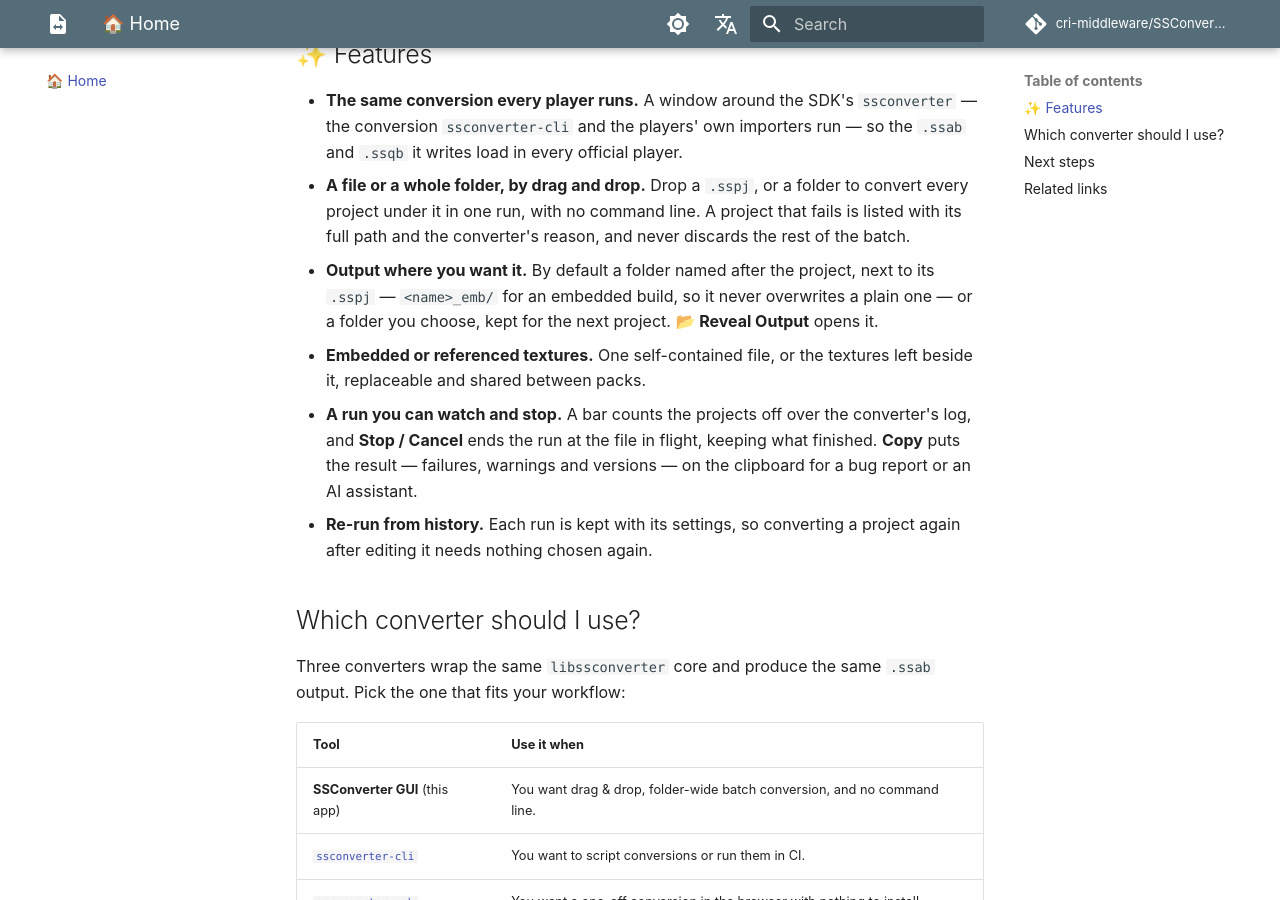
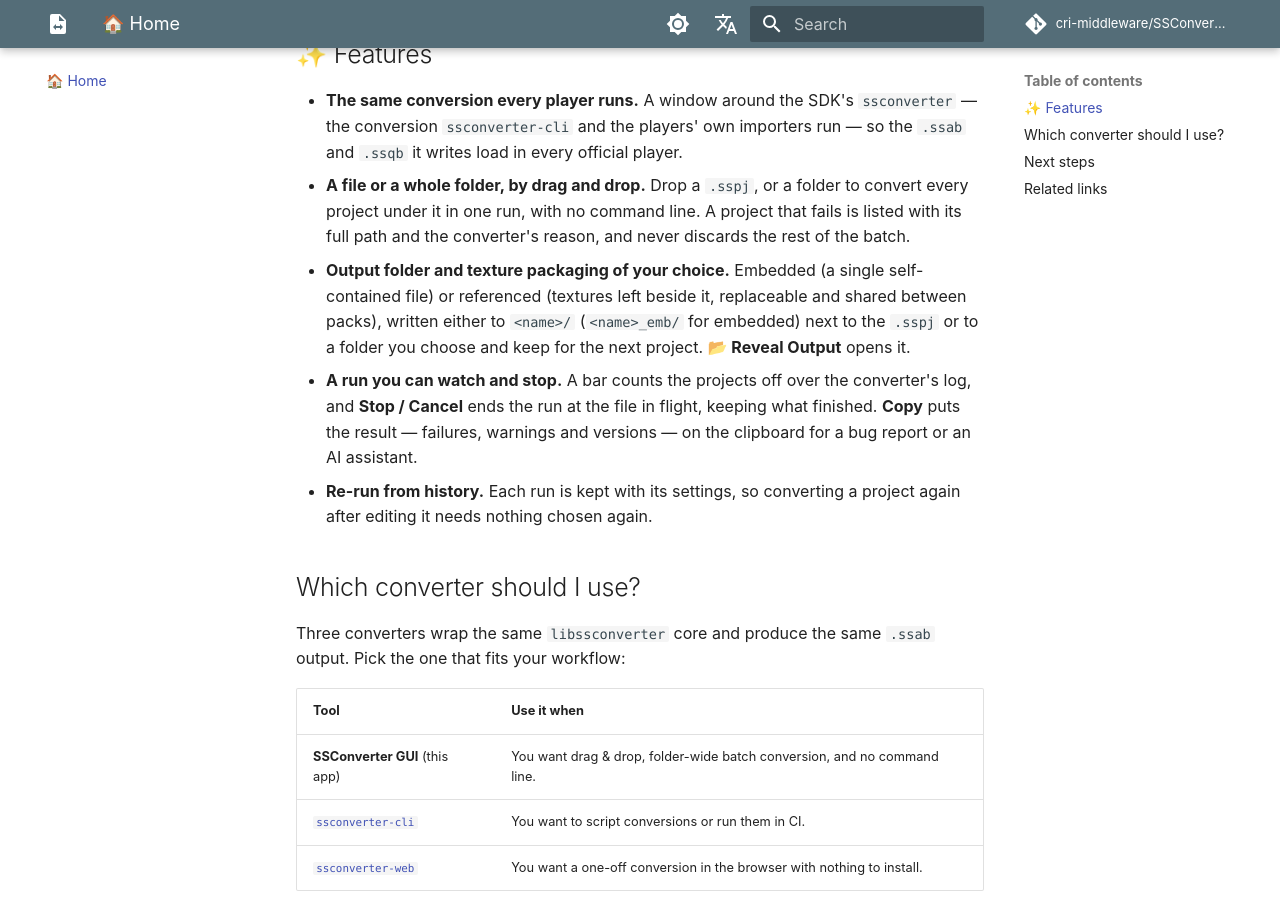
Before and after one commit to cri-middleware/SSConverterGUI, an MkDocs documentation site: the page built from docs/en/index.md, in a window 1280 px wide and 900 px high, scrolled down 307 px. Built offline with MkDocs 1.6.1 and Material for MkDocs 9.7.7, drawn with Linux system fonts in a browser that asks for light colours; comment, search, counter and statistics services are not loaded.

Commit message:
docs: fold the output-folder and texture points into one
The README and the docs home listed six points. Where the output goes and
whether the textures are embedded are both output settings, so they are one
point now, in both languages. No fact is added or dropped.

```diff
--- a/docs/en/index.md
+++ b/docs/en/index.md
@@ -12,11 +12,10 @@ knowledge is required.
 - **A file or a whole folder, by drag and drop.** Drop a `.sspj`, or a folder to convert every
   project under it in one run, with no command line. A project that fails is listed with its full
   path and the converter's reason, and never discards the rest of the batch.
-- **Output where you want it.** By default a folder named after the project, next to its `.sspj` —
-  `<name>_emb/` for an embedded build, so it never overwrites a plain one — or a folder you choose,
-  kept for the next project. **📂 Reveal Output** opens it.
-- **Embedded or referenced textures.** One self-contained file, or the textures left beside it,
-  replaceable and shared between packs.
+- **Output folder and texture packaging of your choice.** Embedded (a single self-contained file)
+  or referenced (textures left beside it, replaceable and shared between packs), written either to
+  `<name>/` (`<name>_emb/` for embedded) next to the `.sspj` or to a folder you choose and keep for
+  the next project. **📂 Reveal Output** opens it.
 - **A run you can watch and stop.** A bar counts the projects off over the converter's log, and
   **Stop / Cancel** ends the run at the file in flight, keeping what finished. **Copy** puts the
   result — failures, warnings and versions — on the clipboard for a bug report or an AI assistant.
```
Also changed, not shown: README.ja.md (+1 -2 lines), README.md (+1 -2 lines), docs/ja/index.md (+1 -2 lines).
